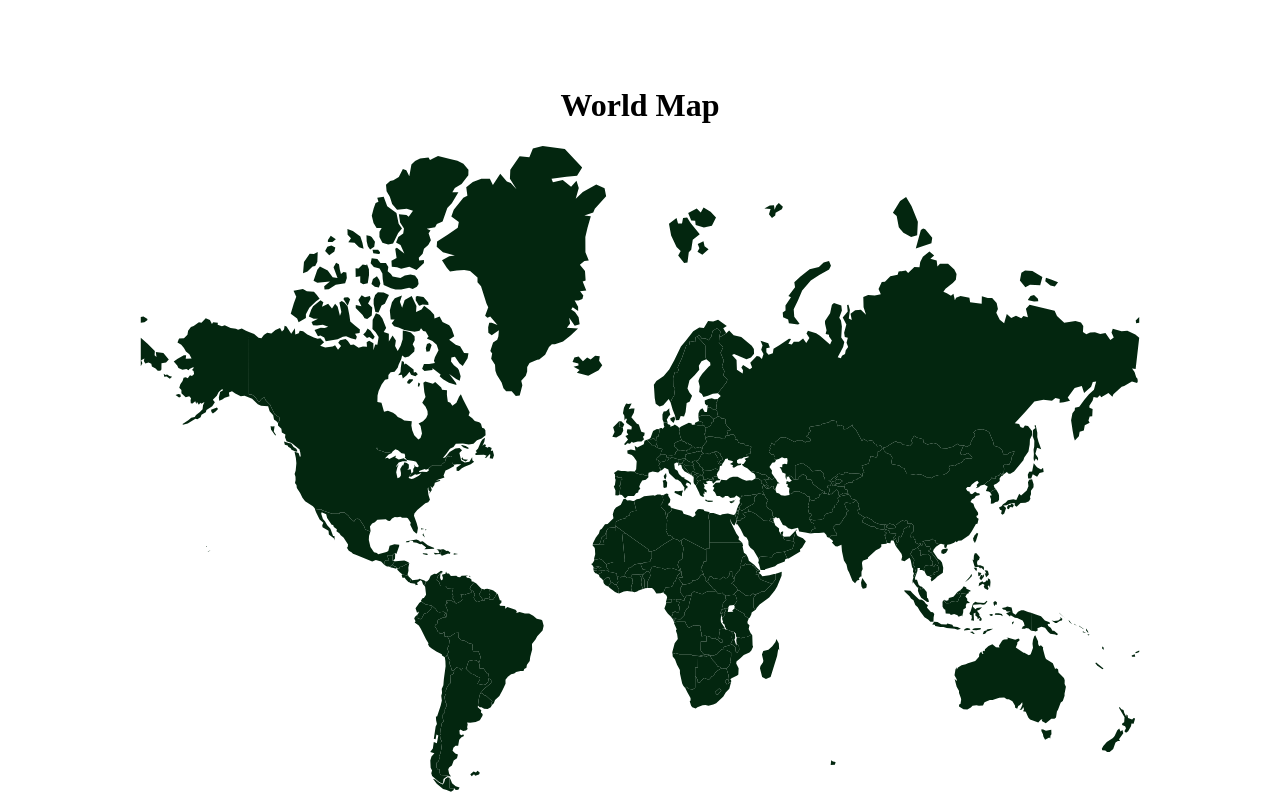
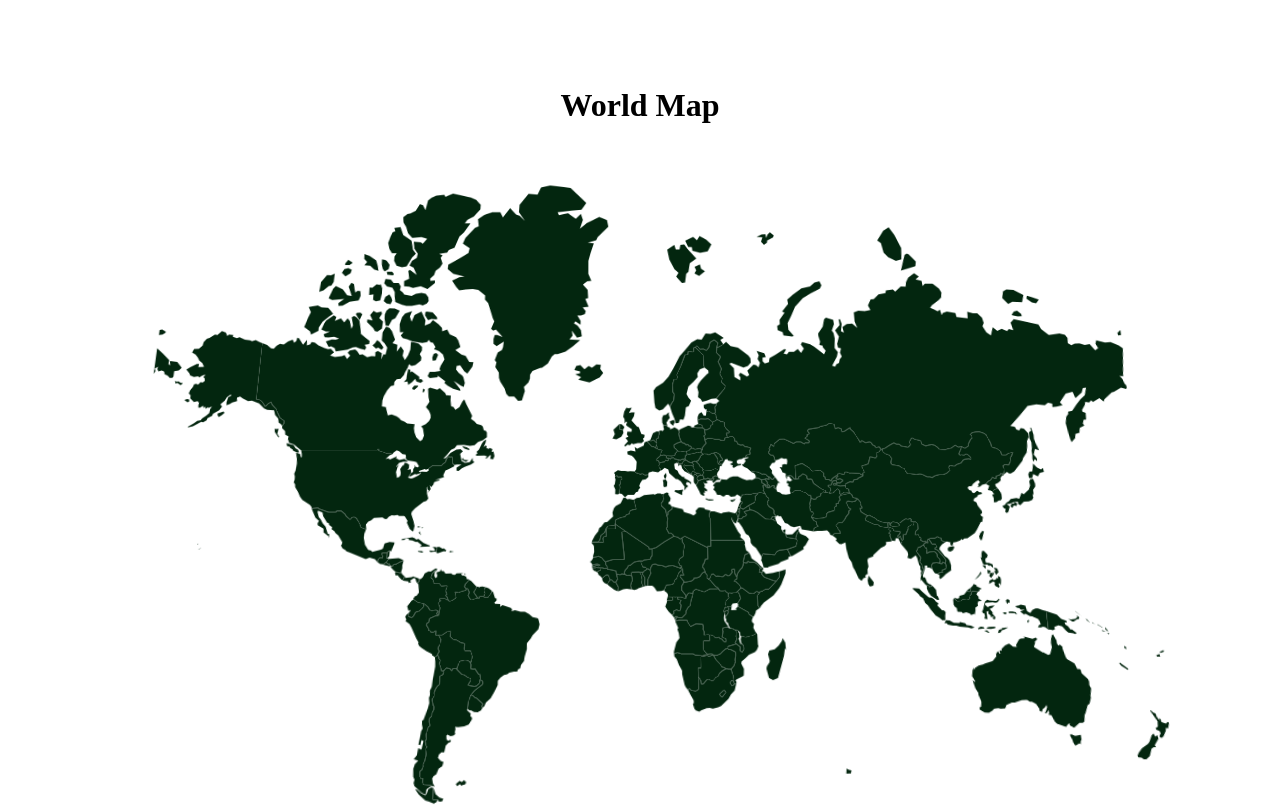
Before and after one commit to ShachiruRashmika2/Globe-Seeker, a React (Vite) app in the folder client/: page / in a window 1280 px wide. Built offline with nearby package versions, Linux system fonts and the light colour scheme.

Commit message:
change map view

```diff
--- a/client/src/components/worldMap.jsx
+++ b/client/src/components/worldMap.jsx
@@ -375,12 +375,14 @@ const WorldMap = () => {
       <h1>World Map</h1>
     {countries.map((country) => (
 
+
       <div
-        key={country.id}
+       key={country.id}
         className={`country ${country.id.toLowerCase()}`}
         style={{ clipPath: `path('${country.d}')` }}
         title={country.name}
       />
+
     ))}
   </div>
   );
--- a/client/src/styles/map.css
+++ b/client/src/styles/map.css
@@ -14,25 +14,20 @@
     height: 647px;
     background: #03260f;
     align-self: center;
+  border-radius: 32px;
+  transform:
+    perspective(75em)
+    rotateX(18deg);
+  transition: transform 0.4s ease-in-out;
 
-
-
-  border-radius: 32px;
-
-  transition: transform 0.4s ease-in-out, filter 0.3s ease-in-out;
-  will-change: filter, transform;
-  transform: translateZ(0);
   }
 
   .country:hover {
     background: #2ecc71;
     transform:
-    translate3d(10px, 2px, 12px);
+    translate3d(2px, 2px, 20px)
+    scale(1.12);
 
-
-
-
-    filter: drop-shadow(0 10px 20px rgba(0, 0, 0, 0.3));
 
 
     z-index: 6;
```
